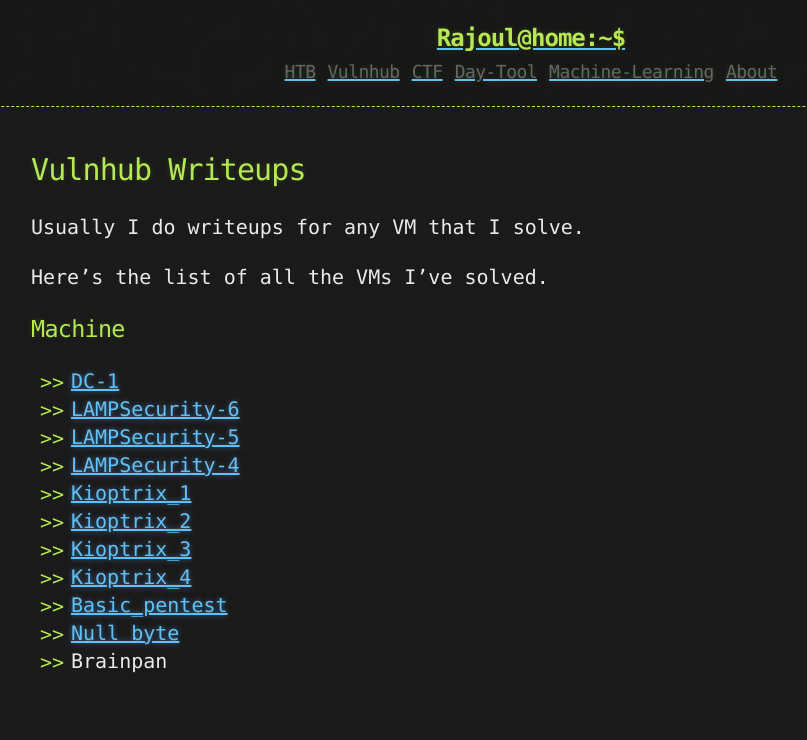
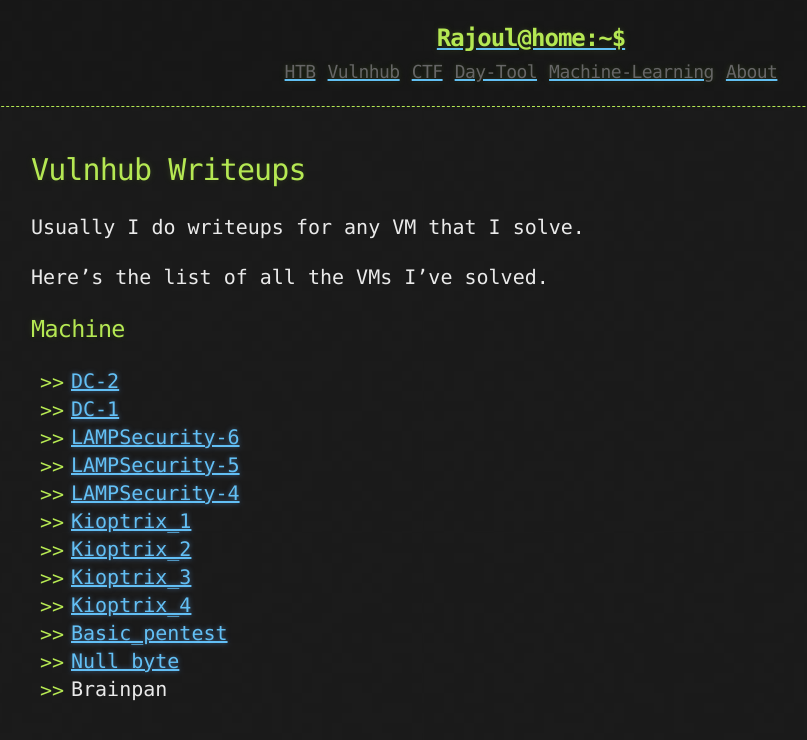
Before and after one commit to rajoul/rajoul.github.io, a Jekyll site: the page built from vulnhub.md, in a window 1280 px wide. Shown: the top 740 px of the page, without its empty margins (109-916 px from the left). Built offline with Jekyll 4.4.1, drawn with Linux system fonts in a browser that asks for light colours.

Commit message:
Update vulnhub.md

```diff
--- a/vulnhub.md
+++ b/vulnhub.md
@@ -10,6 +10,7 @@
 Here's the list of all the VMs I've solved.
 
 # Machine
+* [DC-2](https://rajoul.github.io/my_write_up/DC-2)
 * [DC-1](https://rajoul.github.io/my_write_up/DC-1)
 * [LAMPSecurity-6](https://rajoul.github.io/my_write_up/LAMPSecurity-6)
 * [LAMPSecurity-5](https://rajoul.github.io/my_write_up/LAMPSecurity-5)
```
